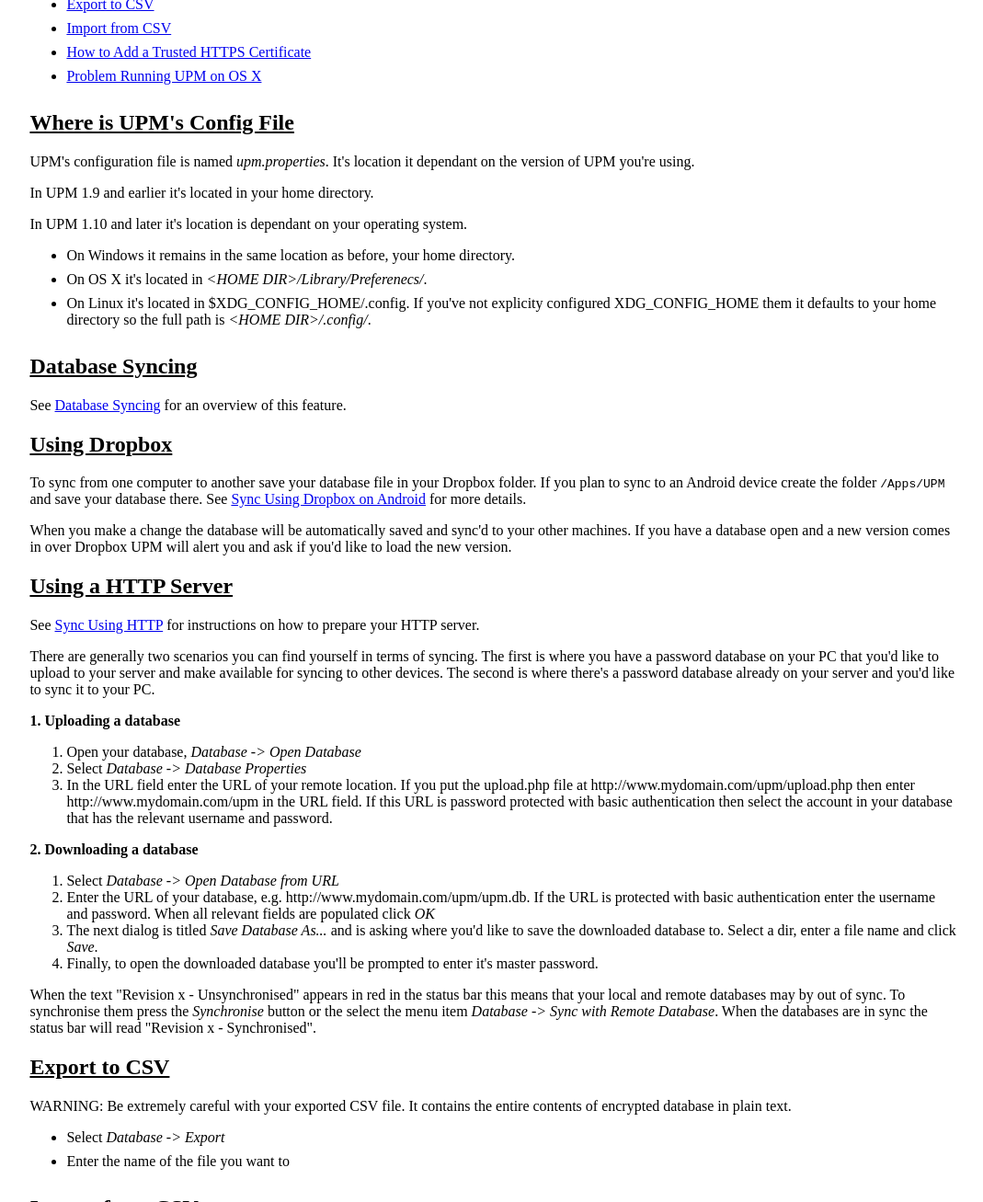
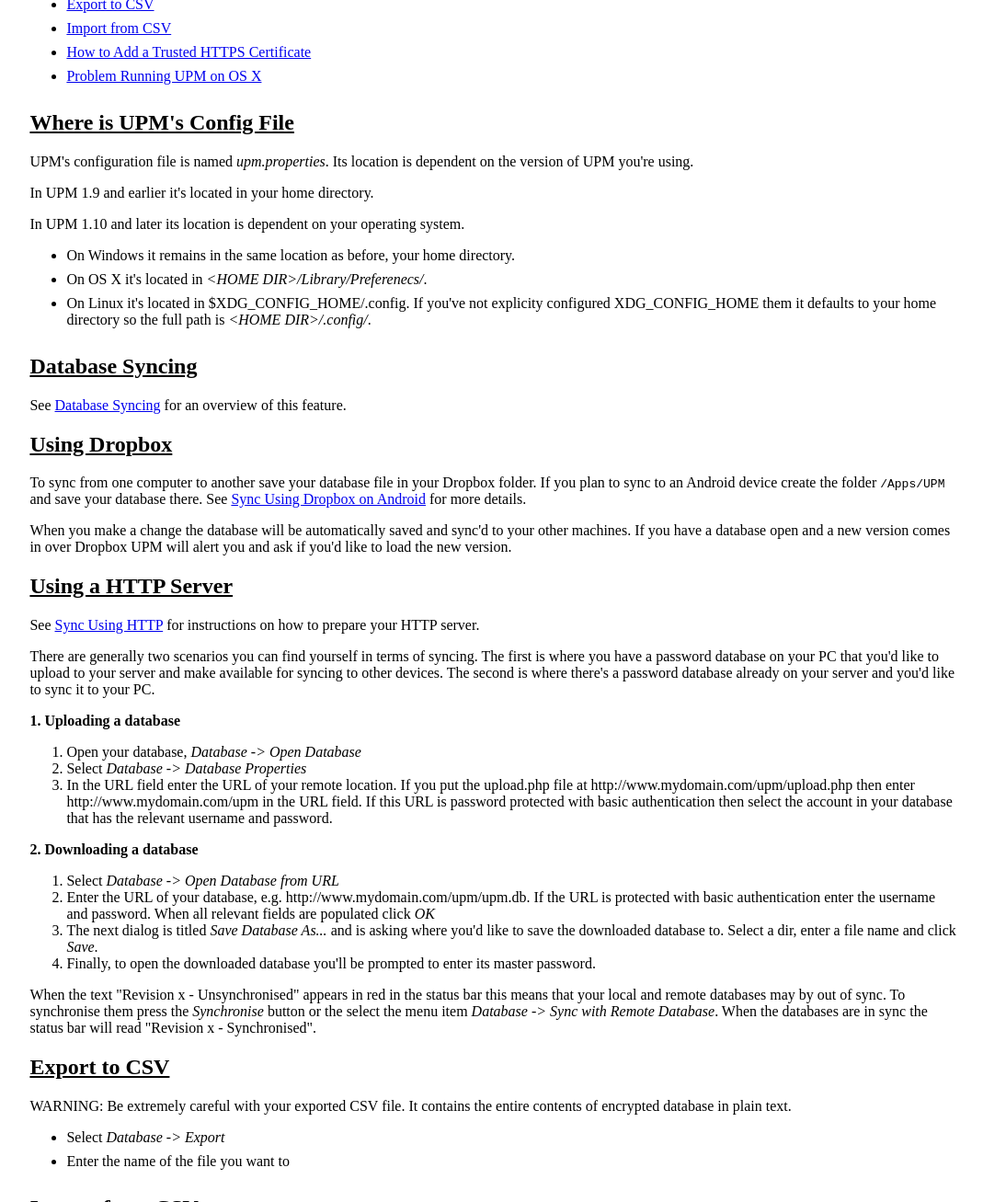
Before and after one commit to adrian/upm-website, a Jekyll site: the page built from upm_swing_userguide.html, in a window 1280 px wide and 1400 px high, scrolled down 231 px, cut to the strip 93-1400 px from the top of the window. Shown: the whole strip at 92% size, without its empty margins (102-1171 px from the left). Built offline with Jekyll 4.4.1, drawn with Linux system fonts in a browser that asks for light colours; some web fonts are replaced.

Commit message:
Update upm_swing_userguide.html
"it's" -> "its" where appropriate. You don't often mistake "she's" for "her", do you?

Also, "dependant" -> "dependent".

```diff
--- a/upm_swing_userguide.html
+++ b/upm_swing_userguide.html
@@ -22,13 +22,13 @@
 
 <h2 id="config_file">Where is UPM's Config File</h2>
 <p>
-    UPM's configuration file is named <i>upm.properties</i>. It's location it dependant on the version of UPM you're using.
+    UPM's configuration file is named <i>upm.properties</i>. Its location is dependent on the version of UPM you're using.
 </p>
 <p>
     In UPM 1.9 and earlier it's located in your home directory.
 </p>
 <p>
-    In UPM 1.10 and later it's location is dependant on your operating system.
+    In UPM 1.10 and later its location is dependent on your operating system.
     <ul>
       <li>On Windows it remains in the same location as before, your home directory.</li>
       <li>On OS X it's located in <i>&lt;HOME DIR&gt;/Library/Preferenecs/</i>.</li>
@@ -67,7 +67,7 @@
     <li>Select <i>Database -> Open Database from URL</i></li>
     <li>Enter the URL of your database, e.g. http://www.mydomain.com/upm/upm.db. If the URL is protected with basic authentication enter the username and password. When all relevant fields are populated click <i>OK</i></li>
     <li>The next dialog is titled <i>Save Database As...</i> and is asking where you'd like to save the downloaded database to. Select a dir, enter a file name and click <i>Save</i>.</li>
-    <li>Finally, to open the downloaded database you'll be prompted to enter it's master password.</li>
+    <li>Finally, to open the downloaded database you'll be prompted to enter its master password.</li>
 </ol>
 <p>
     When the text "Revision x - Unsynchronised" appears in red in the status bar this means that your local and remote databases may by out of sync. To synchronise them press the <i>Synchronise</i> button or the select the menu item <i>Database -> Sync with Remote Database</i>. When the databases are in sync the status bar will read "Revision x - Synchronised".
```
